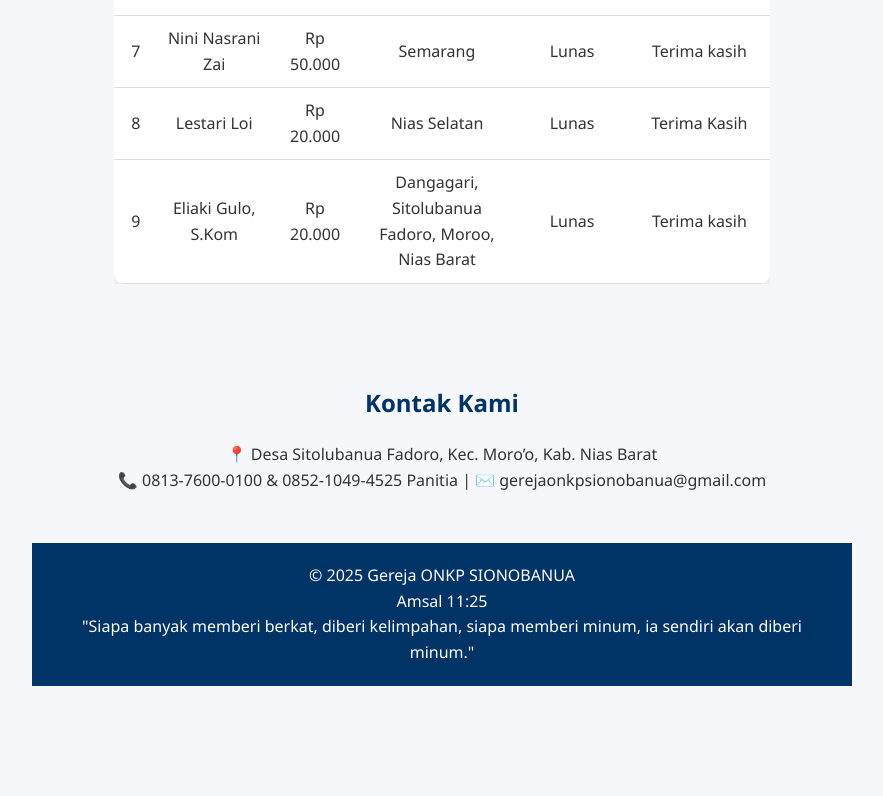
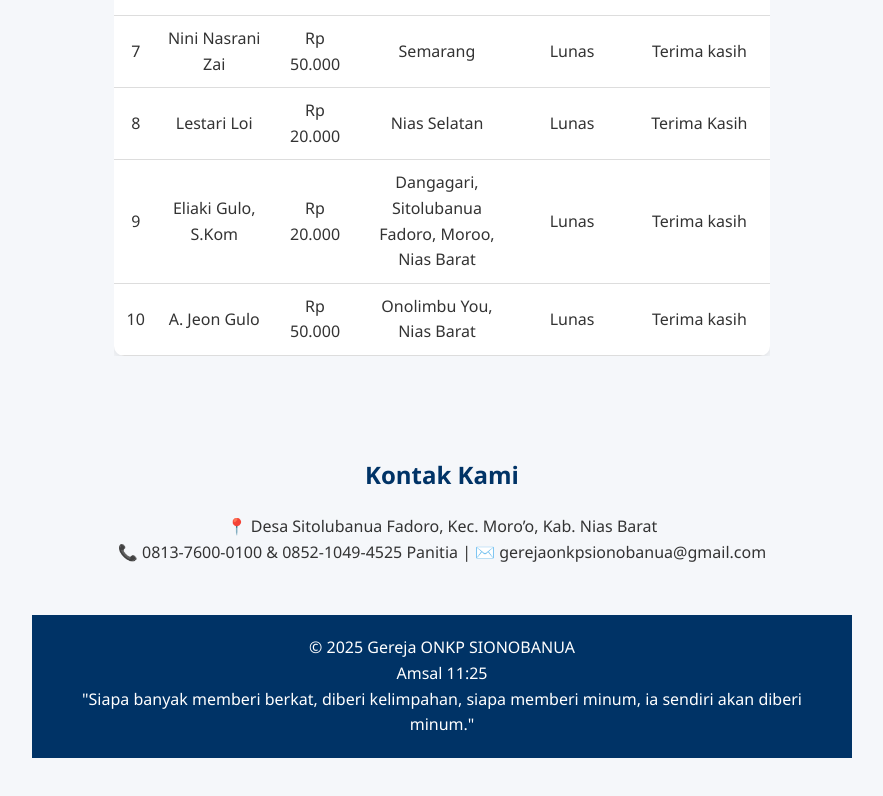
Before and after one commit to martanelis/websitemultimediaonkpsionobanua89, a plain HTML site: page index.html in a window 1280 px wide. Shown: the part 3131-3927 px from the top of the page, without its empty margins (198-1081 px from the left). Drawn offline with Linux system fonts and the light colour scheme.

Commit message:
Update index.html

```diff
--- a/index.html
+++ b/index.html
@@ -293,6 +293,14 @@ padding:12px 15px;font-size:18px;cursor:pointer}
           <td>Lunas</td>
 		  <td>Terima kasih</td>
         </tr>
+		  <tr>
+          <td>10</td>
+          <td>A. Jeon Gulo</td>
+          <td>Rp 50.000</td>
+		  <td>Onolimbu You, Nias Barat</td>
+          <td>Lunas</td>
+		  <td>Terima kasih</td>
+        </tr>
       </tbody>
     </table>
   </div>
```
